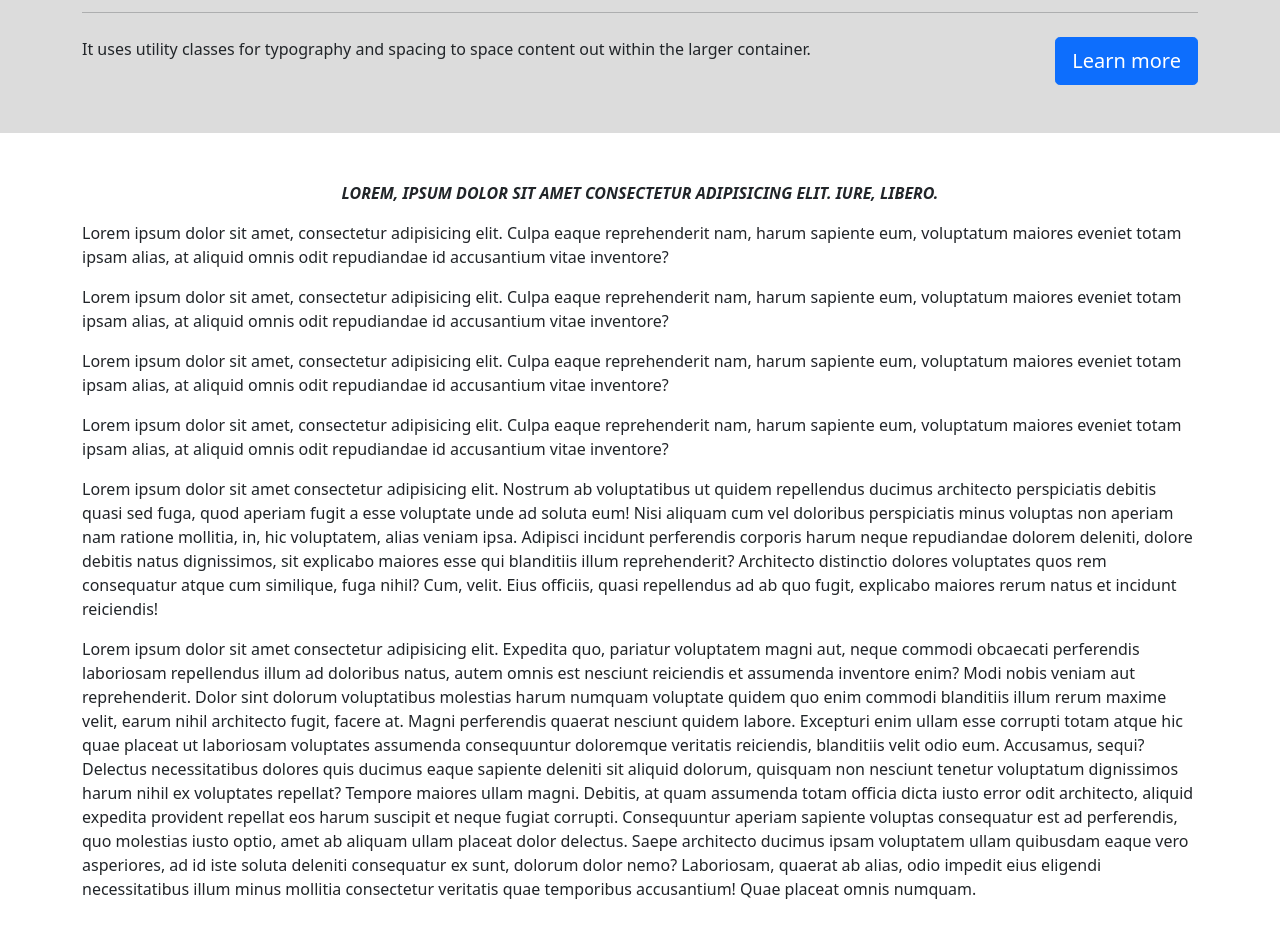
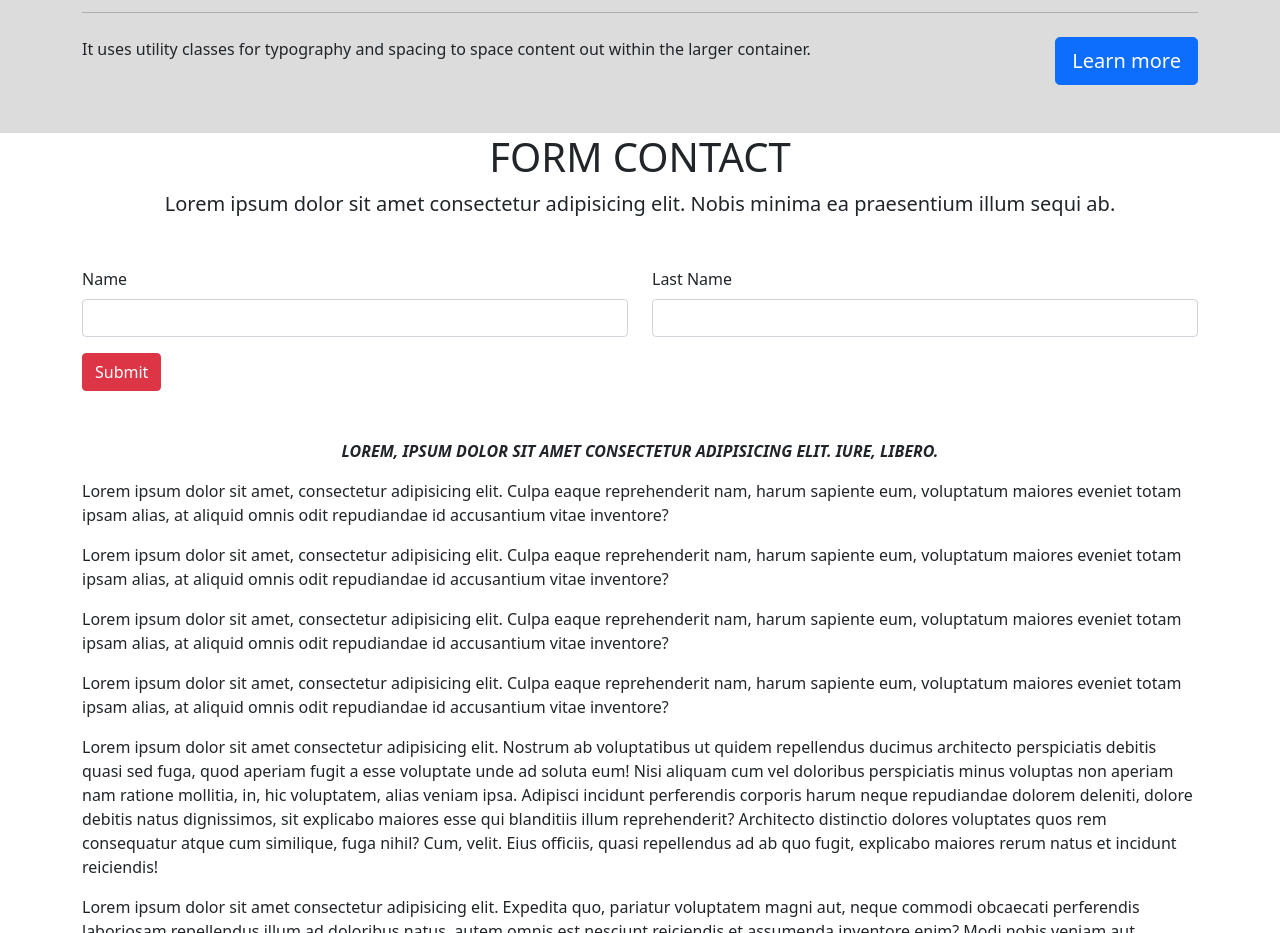
Before and after one commit to julianNot/Boostrap-web-site, a plain HTML site: page index.html in a window 1280 px wide. Shown: the part 1640-2573 px from the top of the page. Drawn offline with nearby package versions, Linux system fonts and the light colour scheme.

Commit message:
formulario

```diff
--- a/index.html
+++ b/index.html
@@ -88,7 +88,8 @@
   <div class="jumbotron p-5 mt-5">
     <div class="container">
       <h1 class="display-4">Hello, world!</h1>
-      <p class="lead">This is a simple hero unit, a simple jumbotron-style component for calling extra attention to featured content or information.</p>
+      <p class="lead">This is a simple hero unit, a simple jumbotron-style component for calling extra attention to
+        featured content or information.</p>
       <hr class="my-4">
       <div class="d-flex justify-content-between justify-content-center">
         <p>It uses utility classes for typography and spacing to space content out within the larger container.</p>
@@ -97,6 +98,65 @@
     </div>
   </div>
 
+  <!-- formulario -->
+  <section class="container">
+    <h1 class="text-uppercase text-center">Form Contact</h1>
+    <p class="lead text-center"> Lorem ipsum dolor sit amet consectetur adipisicing elit. Nobis minima ea praesentium
+      illum sequi ab. </p>
+
+    <!-- <form action="" class="row justify-content-center">
+      <div class="col-5">
+        <div class="form-group d-flex">
+          <label for="" class="mx-3">Name: </label>
+          <input type="text" class="form-control">
+        </div>
+      </div>
+      <div class="col-5">
+        <div class="form-group d-flex ">
+          <label for="" class="mx-3">Apellido: </label>
+          <input type="text" class="form-control">
+        </div>
+      </div>
+      <div class="col-2">
+        <div class="form-group">
+          <button class="btn btn-danger">Send</button>
+        </div>
+      </div>
+    </form> -->
+  </section>
+
+  <section class="container mt-5 mb-5">
+    <form class="flex-colum flex-md-row">
+      <div class="row">
+        <div class="mb-3 col-6">
+          <label for="exampleInputEmail1" class="form-label ">Name</label>
+          <input type="email" class="form-control" id="exampleInputEmail1" aria-describedby="emailHelp">
+        </div>
+        <div class="mb-3 col-6">
+          <label for="exampleInputPassword1" class="form-label ">Last Name</label>
+          <input type="password" class="form-control" id="exampleInputPassword1">
+        </div>
+      </div>
+      <button type="submit" class="btn btn-danger">Submit</button>
+    </form>
+  </section>
+
+  <!-- <div class="container">
+    <form>
+      <div class="row">
+        <div class="col-6 d-flex">
+          <label for="" class="mx-3">Name: </label>
+          <input type="text" class="form-control" placeholder="First name">
+        </div>
+        <div class="col-6 d-flex">
+          <label for="" class="mx-3">LastName: </label>
+          <input type="text" class="form-control" placeholder="Last name">
+        </div>
+      </div>
+      <button class="btn btn-danger mt-4 mx-3">Send</button>
+    </form>
+  </div>
+ -->
   <section class="container">
     <p class="mt-5 text-center text-uppercase fw-bold fst-italic">Lorem, ipsum dolor sit amet consectetur
       adipisicing elit. Iure, libero.</p>
```
